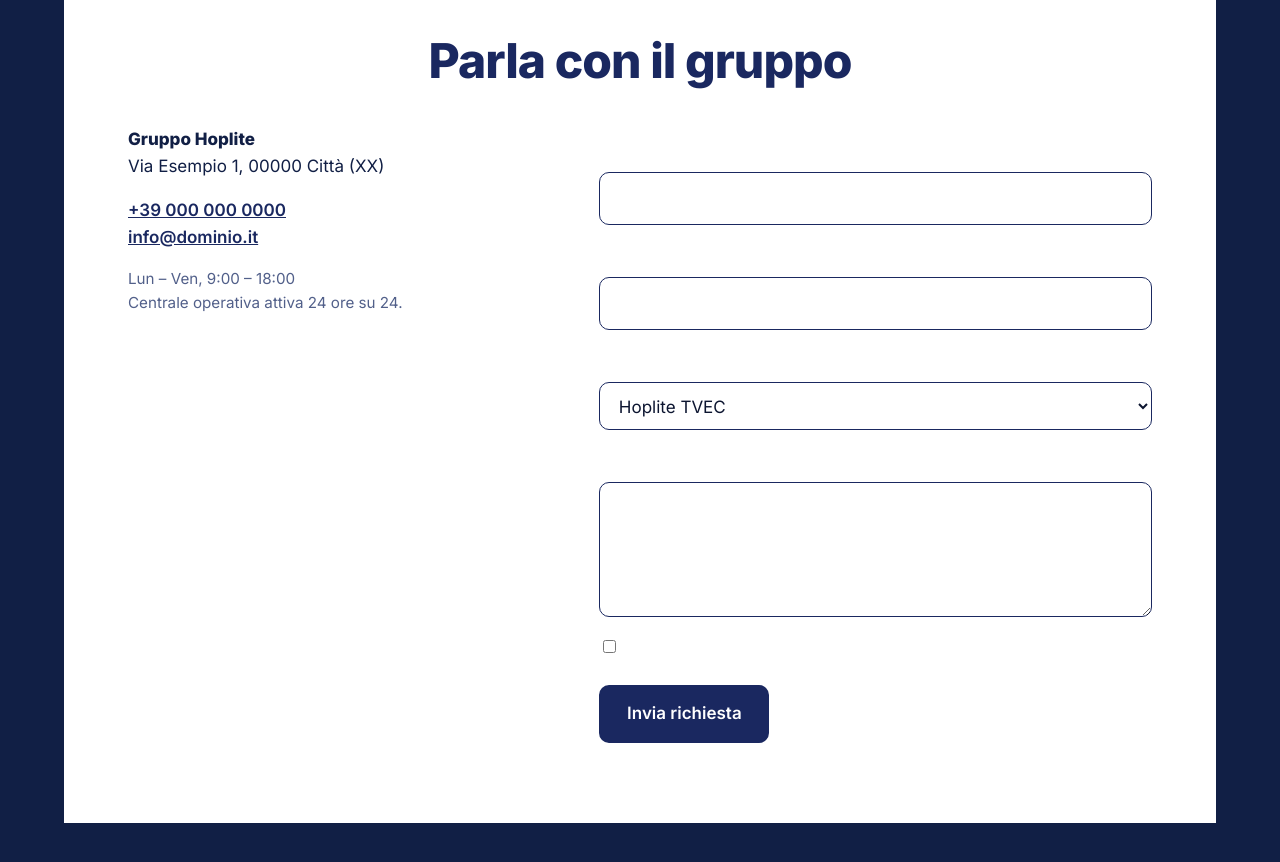
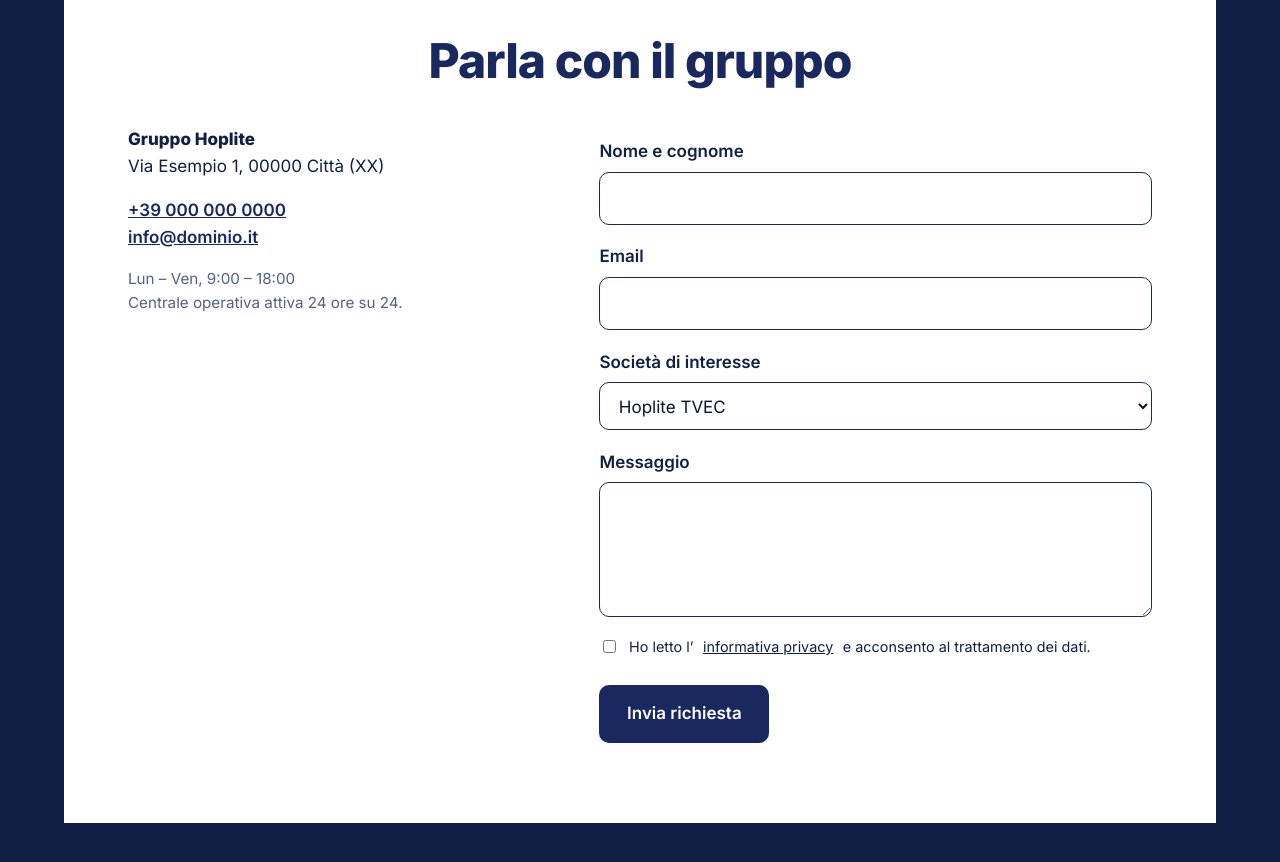
Before and after one commit to 9zn5fgw82v-cyber/Hoplite, a plain HTML site: page index.html in a window 1280 px wide. Shown: the part 5380-6242 px from the top of the page. Drawn offline with Linux system fonts and the light colour scheme.

Commit message:
Update style.css

```diff
--- a/style.css
+++ b/style.css
@@ -35,8 +35,7 @@ a { color: inherit; }
 h1, h3 { margin: 0; line-height: 1.05; letter-spacing: -0.02em; }
 h2 { margin: 0; line-height: 1.05; letter-spacing: -0.02em; text-align: center;}
 p { margin: 0 0 1rem; color:#111f45}
-li { color:#111f45}
-summary { color:#111f45}
+li, summary, label { color:#111f45}
 
 :focus-visible { outline: 3px solid var(--brass); outline-offset: 3px; }
 
```
